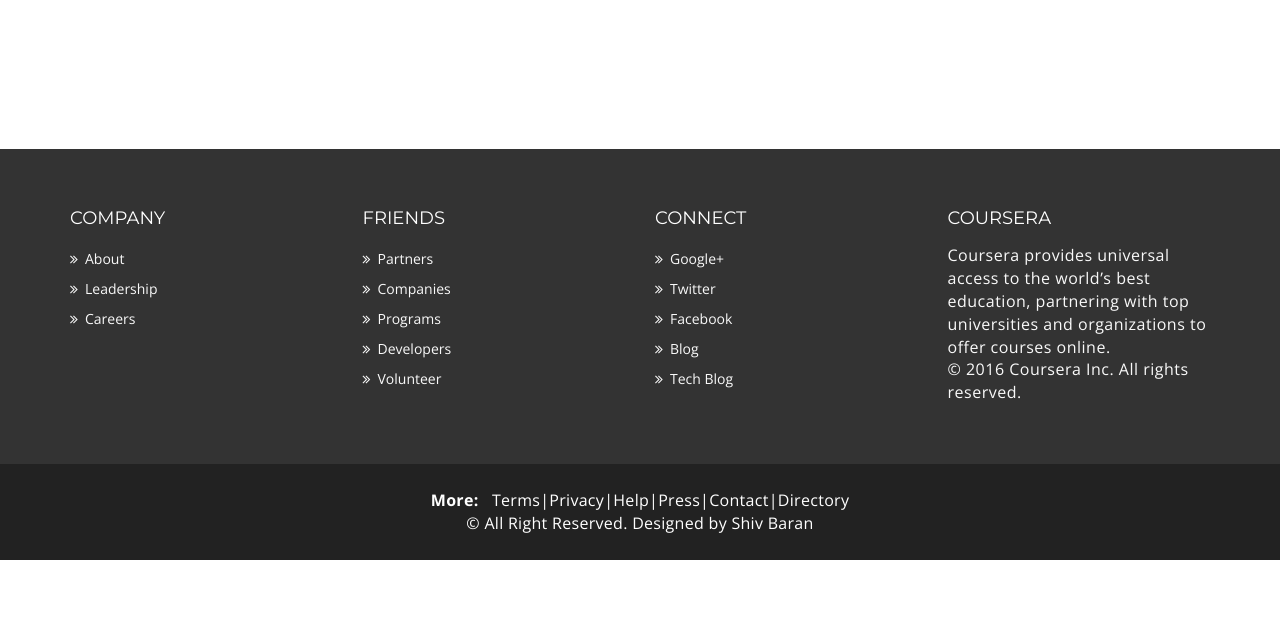
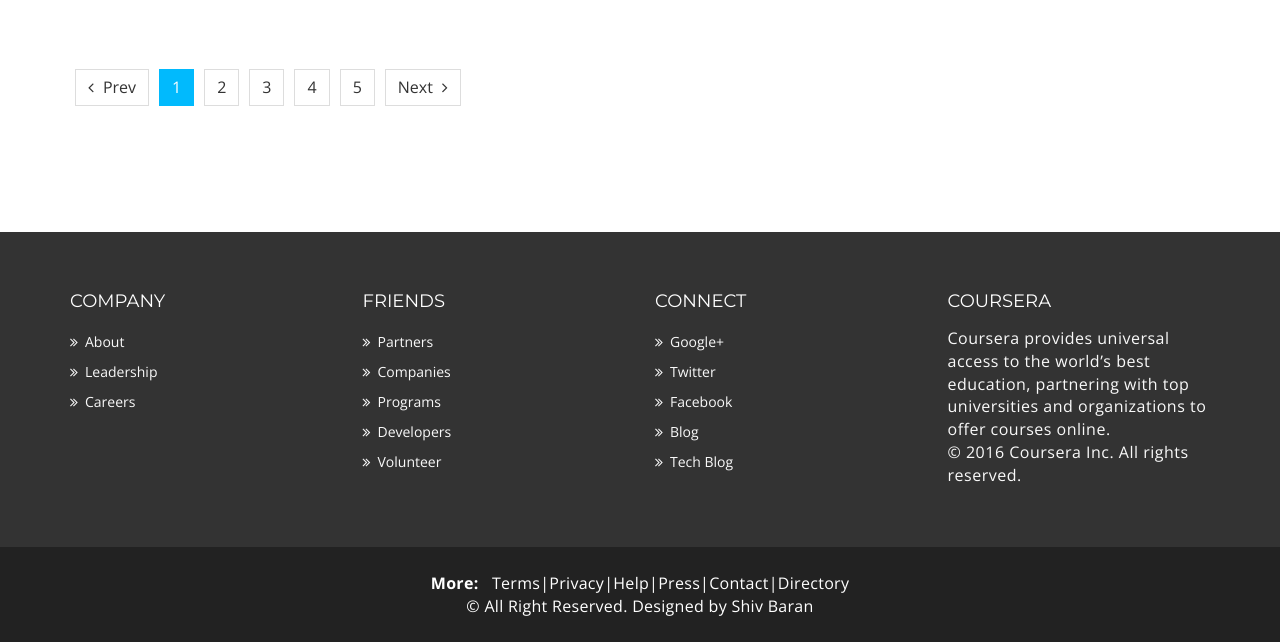
Before and after one commit to spyshiv/Coursera-mockup, a Django app: template templates/search-result.html in a window 1280 px wide. Shown: the part 220-862 px from the top of the page. Before the commit the page ends 780 px from the top, so only its background shows below. Run offline with Django 3.2, Linux system fonts and the light colour scheme; the template is opened without the code that fills it, so the values that code supplies are empty; some libraries are stand-ins or nearby versions.

Commit message:
Update Result page, Add pagination

```diff
--- a/static/css/main.css
+++ b/static/css/main.css
@@ -711,6 +724,47 @@
   color: #fff;
 }
 
+.co-pagination {
+  display: inline;
+  float: left;
+  width: 100%;
+}
+.co-pagination .pagination li:first-child a {
+  border-radius: 0;
+}
+.co-pagination .pagination li:first-child a span {
+  margin-right: 5px;
+}
+.co-pagination .pagination li:last-child a {
+  border-radius: 0;
+}
+.co-pagination .pagination li:last-child a span {
+  margin-left: 5px;
+}
+.co-pagination .pagination li a {
+  color: #333;
+  margin: 0 5px;
+  -webkit-transition: all 0.5s;
+  -moz-transition: all 0.5s;
+  -ms-transition: all 0.5s;
+  -o-transition: all 0.5s;
+  transition: all 0.5s;
+}
+.co-pagination .pagination li a:hover, .co-pagination .pagination li a:focus {
+  color: #fff;
+}
+.co-pagination .pagination .active a {
+  color: #fff;
+}
+
+.co-pagination .pagination li a:hover, .co-pagination .pagination li a:focus {
+  background-color: #01bafd;
+  border-color: #01bafd;
+}
+.co-pagination .pagination .active a {
+  background-color: #01bafd;
+  border-color: #01bafd;
+}
 /*==================FOOTER====================*/
 
 #co-footer {
--- a/templates/search-result.html
+++ b/templates/search-result.html
@@ -19,23 +19,45 @@
                   	<div class="co-search-course-single">
 	                    <figure class="co-search-course-img">
 	                      <a href="https://www.coursera.org/learn/{{course.slug}}" target="_blank"><img src="{{course.partnerLogo}}" alt="img not found"></a>
-                      <figcaption class="co-search-course-imgcaption">
-                          <p><b>Partners</b> - {{partners|filter_partners:course.partnerIds}}</p><br>
-                          <p><b>Instructures</b> - {{instructors|filter_instructors:course.instructorIds}}<p>
-                      </figcaption>
 	                    </figure>
 	                    <div class="co-search-course-single-content">
+	                      	<div class="co-search-course-single-contbottom">
 	                      		<h5><a href="https://www.coursera.org/learn/{{course.slug}}" target="_blank">{{course.name}}</a></h5>
-                      <div class="co-search-course-single-contbottom">
-                        <a class="co-search-course-details" href="https://www.coursera.org/learn/{{course.slug}}" target="_blank">More details</a>
+	                      		<br>
+		                      	<h6><b>Partners</b> <br>{{partners|filter_partners:course.partnerIds}}</h6>
+	                          	<h6><b>Instructures</b><br>{{instructors|filter_instructors:course.instructorIds}}<h6>
 	                      	</div>
 	                    </div>
+	                    <a class="co-search-course-details" href="https://www.coursera.org/learn/{{course.slug}}" target="_blank">More details</a>
                   	</div>
                 </div>
               </a>
             {% endfor %}
             </div>
             <!-- End search course content -->
+            <!-- start course pagination -->
+                <div class="co-pagination">
+                  <nav>
+                    <ul class="pagination">
+                      <li>
+                        <a href="#" aria-label="Previous">
+                          <span class="fa fa-angle-left"></span> Prev
+                        </a>
+                      </li>
+                      <li class="active"><a href="#">1</a></li>
+                      <li><a href="#">2</a></li>
+                      <li><a href="#">3</a></li>
+                      <li><a href="#">4</a></li>
+                      <li><a href="#">5</a></li>
+                      <li>
+                        <a href="#" aria-label="Next">
+                         Next <span class="fa fa-angle-right"></span>
+                        </a>
+                      </li>
+                    </ul>
+                  </nav>
+                </div>
+            <!-- end course pagination -->
         </div>
       </div>
     </div>
```
Also changed, not shown: other parts of static/css/main.css (+22 -9 lines), coursera/views.py (+16 -2 lines). Lines whose indentation alone changed are shown as unchanged.
